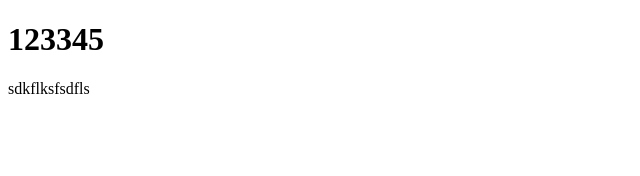
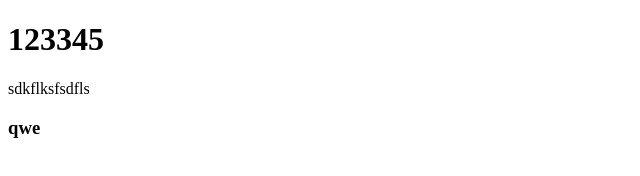
Before and after one commit to aspiron/Project_example2, a plain HTML site: page index.html in a window 1280 px wide. Shown: the full height of the page, 0-640 px from the left. Drawn offline with Linux system fonts and the light colour scheme.

Commit message:
header h3 added

```diff
--- a/index.html
+++ b/index.html
@@ -9,5 +9,6 @@
 <body>
     <h1>123345</h1>
     <p>sdkflksfsdfls</p>
+    <h3>qwe</h3>
 </body>
 </html>
```
